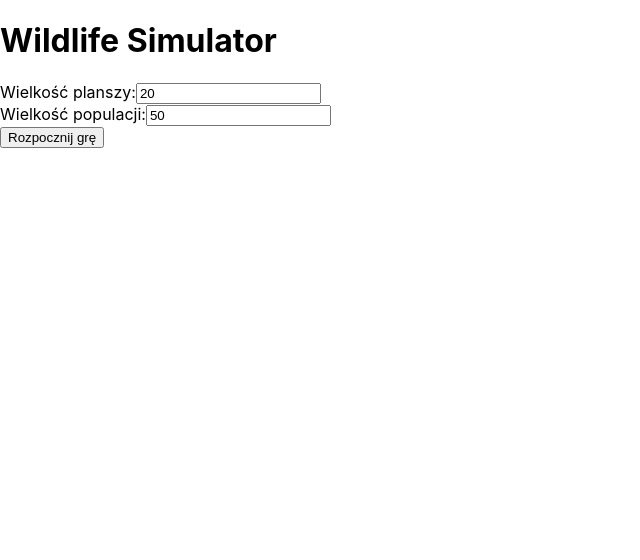
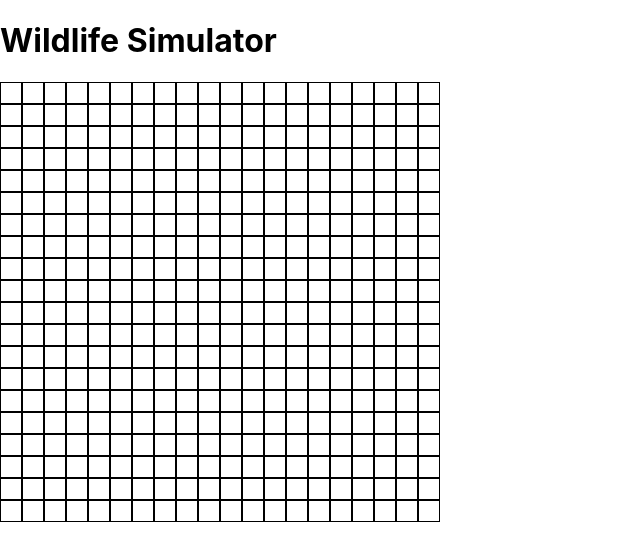
Before and after one commit to KielpinskiJ/Wildlife-Sim, a React (Create React App) app: page / in a window 1280 px wide. Both pictures are taken after a click on the button "Rozpocznij grę". Shown: the top 560 px of the page, without its empty margins (0-640 px from the left). Built offline with nearby package versions, Linux system fonts and the light colour scheme.

Commit message:
Add Board component and functionality to change board size

```diff
--- a/src/App.js
+++ b/src/App.js
@@ -1,11 +1,29 @@
-import React from 'react';
+import React, { useState } from 'react';
 import GameSetup from './components/GameSetup';
+import Board from './components/Board';
 
 function App() {
+  const [boardSize, setBoardSize] = useState(20);
+  const [populationSize, setPopulationSize] = useState(50);
+  const [gameStarted, setGameStarted] = useState(false);
+
+  const handleGameStart = () => {
+    setGameStarted(true);
+  };
+
   return (
     <div>
       <h1>Wildlife Simulator</h1>
-      <GameSetup />
+      {!gameStarted && (
+        <GameSetup
+          onBoardSizeChange={setBoardSize}
+          onPopulationSizeChange={setPopulationSize}
+          onGameStart={handleGameStart}
+          defaultBoardSize={boardSize}
+          defaultPopulationSize={populationSize}
+        />
+      )}
+      {gameStarted && <Board size={boardSize} />}
     </div>
   );
 }
--- /dev/null
+++ b/src/components/Board.js
@@ -0,0 +1,27 @@
+import React from 'react';
+
+function Board({ size }) {
+  const rows = Array.from({ length: size }, (_, i) => i);
+  const columns = Array.from({ length: size }, (_, i) => i);
+
+  return (
+    <div>
+      {rows.map((row) => (
+        <div key={row} style={{ display: 'flex' }}>
+          {columns.map((column) => (
+            <div
+              key={column}
+              style={{
+                width: 20,
+                height: 20,
+                border: '1px solid black',
+              }}
+            />
+          ))}
+        </div>
+      ))}
+    </div>
+  );
+}
+
+export default Board;
--- a/src/components/GameSetup.js
+++ b/src/components/GameSetup.js
@@ -1,12 +1,24 @@
-import React, { useState } from 'react';
+import React from 'react';
 
-function GameSetup() {
-  const [boardSize, setBoardSize] = useState(20);
-  const [populationSize, setPopulationSize] = useState(50);
+function GameSetup({
+  onBoardSizeChange,
+  onPopulationSizeChange,
+  onGameStart,
+  defaultBoardSize,
+  defaultPopulationSize,
+}) {
+
+  const handleBoardSizeChange = (event) => {
+    onBoardSizeChange(event.target.value);
+  };
+
+  const handlePopulationSizeChange = (event) => {
+    onPopulationSizeChange(event.target.value);
+  };
 
   const handleSubmit = (event) => {
     event.preventDefault();
-    //TODO Create the game start logic.
+    onGameStart();
   };
 
   return (
@@ -15,8 +27,8 @@ function GameSetup() {
         Wielkość planszy:
         <input
           type="number"
-          value={boardSize}
-          onChange={(event) => setBoardSize(event.target.value)}
+          onChange={handleBoardSizeChange}
+          defaultValue={defaultBoardSize}
         />
       </label>
       <br />
@@ -24,8 +36,8 @@ function GameSetup() {
         Wielkość populacji:
         <input
           type="number"
-          value={populationSize}
-          onChange={(event) => setPopulationSize(event.target.value)}
+          onChange={handlePopulationSizeChange}
+          defaultValue={defaultPopulationSize}
         />
       </label>
       <br />
```
